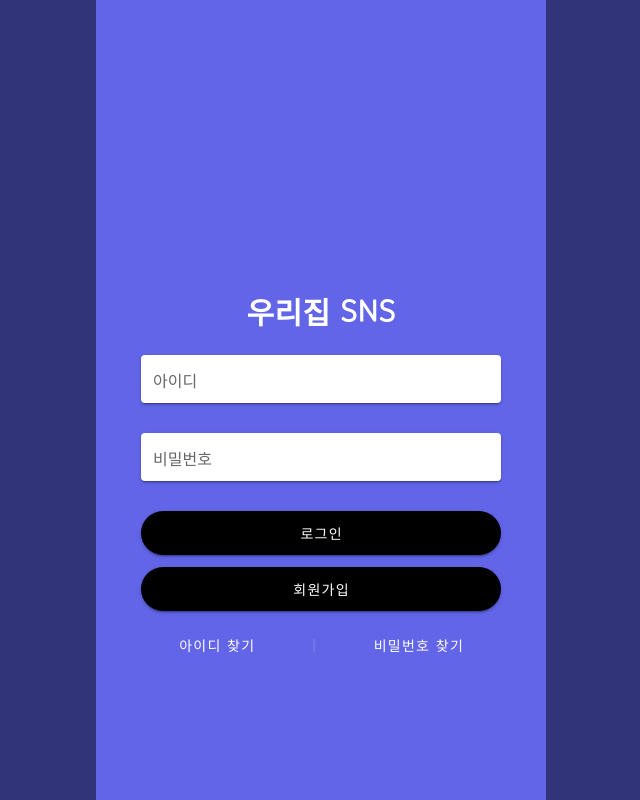
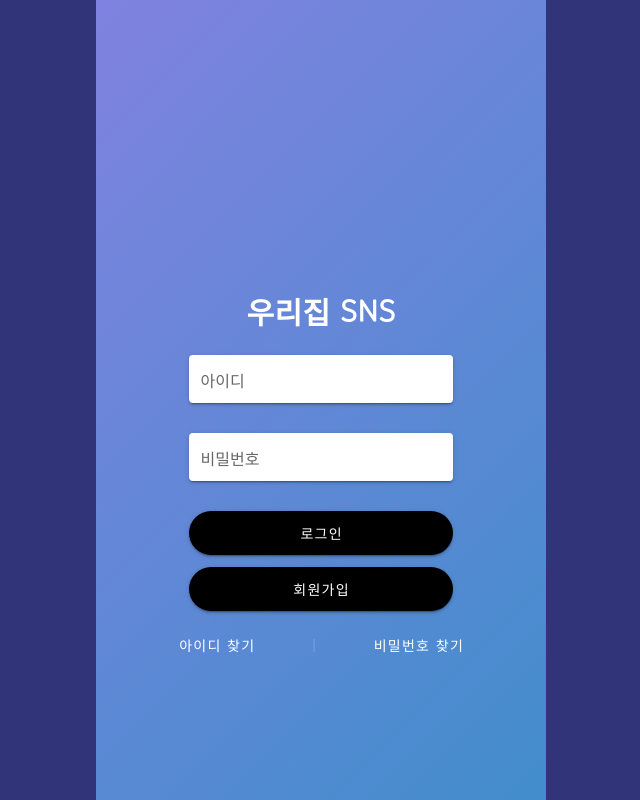
Before and after one commit to okdongdong/HomeSNS, a Vue app in the folder frontend/frontend/: page / in a window 1280 px wide. Shown: the whole page, without its empty margins (319-959 px from the left). Built offline with nearby package versions, Linux system fonts and the light colour scheme; no server answers.

Commit message:
#00 로그인배경

```diff
--- a/frontend/frontend/src/views/Account/Login.vue
+++ b/frontend/frontend/src/views/Account/Login.vue
@@ -3,17 +3,9 @@
     <v-spacer></v-spacer>
     <div class="container">
       <div class="d-flex justify-center">
-        <v-card
-        flat
-        color="rgb(98, 101, 232)"
-      >
+        <v-card flat color="rgba(0,0,0,0)">
           <div class="d-flex justify-center">
-          <v-img
-            src="@/assets/logo1.png" alt="logo"
-            max-width="200"
-            max-height="200"
-          >
-          </v-img>
+            <v-img src="@/assets/logo3.png" alt="logo" max-width="200" max-height="200"> </v-img>
           </div>
           <v-card-title class="main-text justify-center font-weight-bold">우리집 SNS</v-card-title>
         </v-card>
@@ -69,13 +61,9 @@
             회원가입
           </v-btn>
           <div class="d-flex justify-center">
-            <v-btn text dark large rounded @click="move('FindId')">
-              아이디 찾기
-            </v-btn>
+            <v-btn text dark large rounded @click="move('FindId')"> 아이디 찾기 </v-btn>
             <v-btn text dark large disabled> | </v-btn>
-            <v-btn text dark large rounded @click="move('FindPassword')">
-              비밀번호 찾기
-            </v-btn>
+            <v-btn text dark large rounded @click="move('FindPassword')"> 비밀번호 찾기 </v-btn>
           </div>
         </v-form>
       </v-row>
@@ -104,7 +92,7 @@ export default {
   }),
 
   methods: {
-    ...mapActions("account",["login"]),
+    ...mapActions("account", ["login"]),
     move(name) {
       this.$router.push({ name: name });
     },
@@ -113,9 +101,76 @@ export default {
 </script>
 
 <style scoped>
+/* background: linear-gradient(137deg, #fff6b7, #f77c99, #6578f2, #c2ffd8);
+background-size: 800% 800%;
+-webkit-animation: AnimationName 8s ease infinite;
+-moz-animation: AnimationName 8s ease infinite;
+-o-animation: AnimationName 8s ease infinite;
+animation: AnimationName 2s ease infinite; */
+@-webkit-keyframes AnimationName {
+  0% {
+    background-position: 0% 50%;
+  }
+  50% {
+    background-position: 100% 50%;
+  }
+  100% {
+    background-position: 0% 50%;
+  }
+}
+@-moz-keyframes AnimationName {
+  0% {
+    background-position: 0% 50%;
+  }
+  50% {
+    background-position: 100% 50%;
+  }
+  100% {
+    background-position: 0% 50%;
+  }
+}
+@-o-keyframes AnimationName {
+  0% {
+    background-position: 0% 50%;
+  }
+  50% {
+    background-position: 100% 50%;
+  }
+  100% {
+    background-position: 0% 50%;
+  }
+}
+@keyframes AnimationName {
+  0% {
+    background-position: 0% 50%;
+  }
+  50% {
+    background-position: 100% 50%;
+  }
+  100% {
+    background-position: 0% 50%;
+  }
+}
 .my-background {
-    background-color: rgb(98, 101, 232);
+  color: #fff;
+  background: linear-gradient(-45deg, #ee7752,#1d94c0, #c276f5, #23d5ab);
+  background-size: 800% 800%;
+  animation: AnimationName 8s ease infinite;
+  width: 100%;
+  height: 100vh;
+  display: flex;
+  flex-direction: column;
+  align-items: center;
+  justify-content: center;
+  top: 35%;
+  text-align: center;
 }
+
+/* .my-background   { */
+  /* background-color: rgb(98, 101, 232); */
+  /* background-image: linear-gradient(-225deg, #2CD8D5 0%, #C5C1FF 56%, #FFBAC3 100%); */
+  /* background: linear-gradient(-225deg, #7873f5 0%, #ec77ab 100%); */
+/* } */
 
 .form-data {
   width: 80%;
```
Lines whose indentation alone changed are shown as unchanged.
